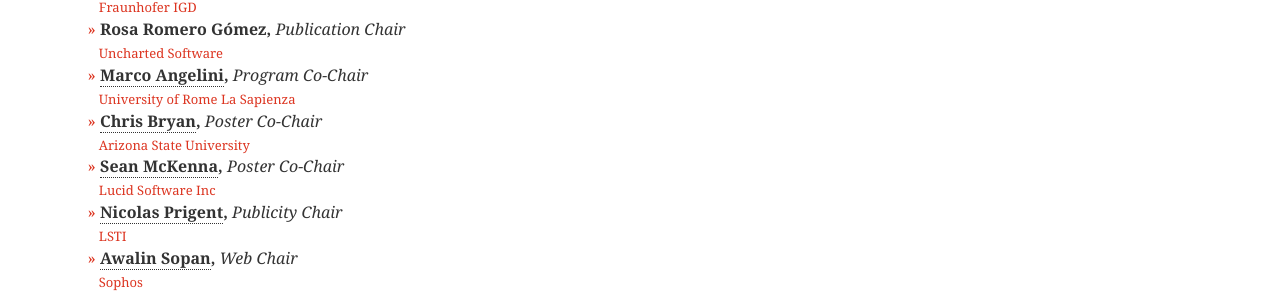
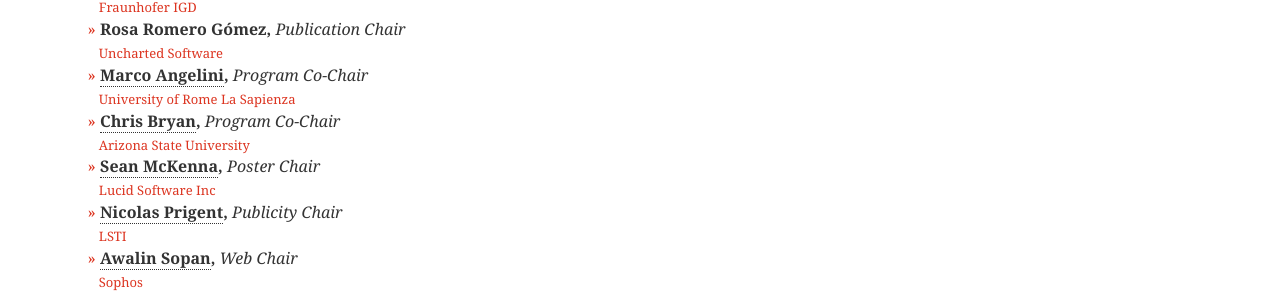
Before and after one commit to vizsec/vizsec.github.io, a Jekyll site: the page built from vizsec2020/index.html, in a window 1280 px wide and 900 px high, scrolled down 3382 px. Shown: the part 330-634 px from the top of the window. Built offline with Jekyll 4.4.1, drawn with Linux system fonts in a browser that asks for light colours; nearby versions of some CDN libraries.

Commit message:
cfp 2020

```diff
--- a/_data/y2020-organizing_committee.yml
+++ b/_data/y2020-organizing_committee.yml
@@ -13,12 +13,12 @@
   url: https://sites.google.com/dis.uniroma1.it/angelini
 
 - name: Chris Bryan
-  role: Poster Co-Chair
+  role: Program Co-Chair
   affiliation: Arizona State University
   url: https://chrisbryan.github.io/
 
 - name: Sean McKenna
-  role: Poster Co-Chair
+  role: Poster Chair
   affiliation: Lucid Software Inc
   url: https://mckennapsean.com/
 
```
